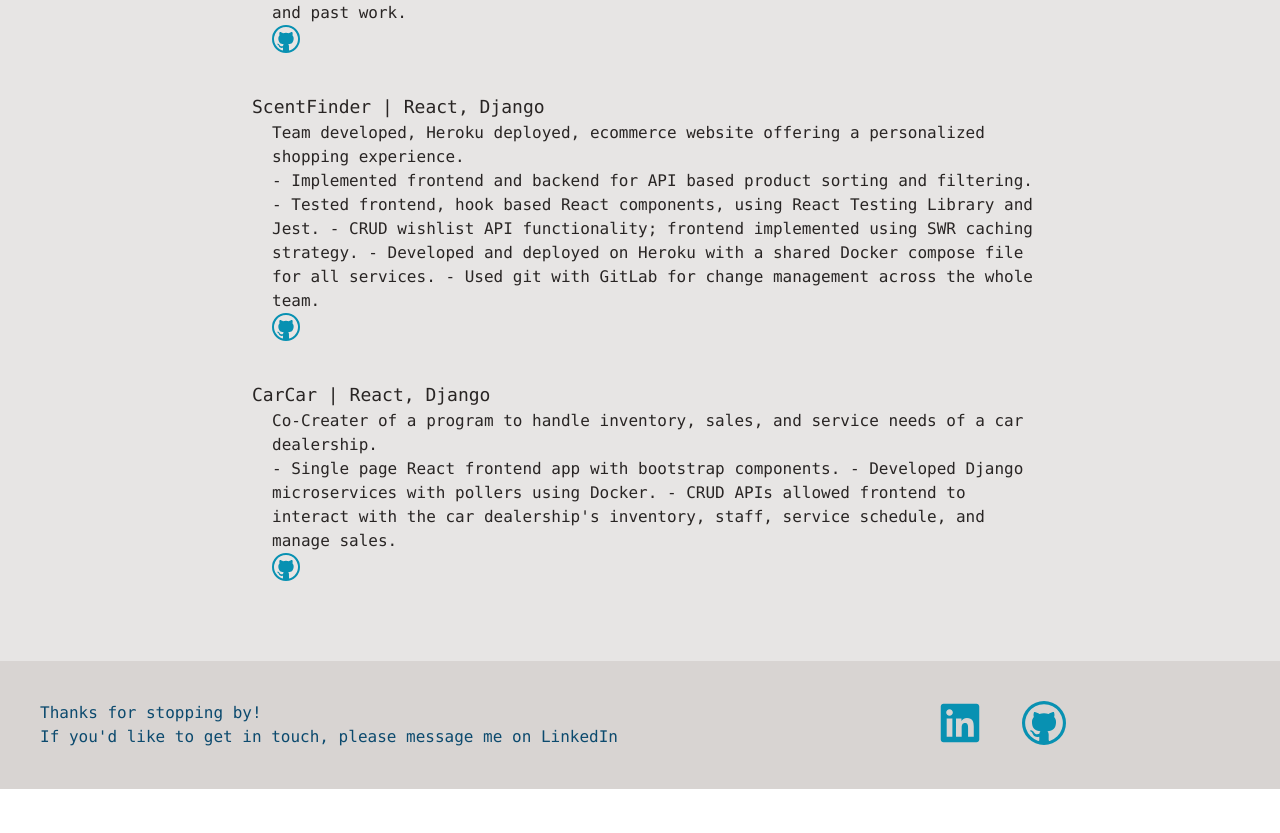
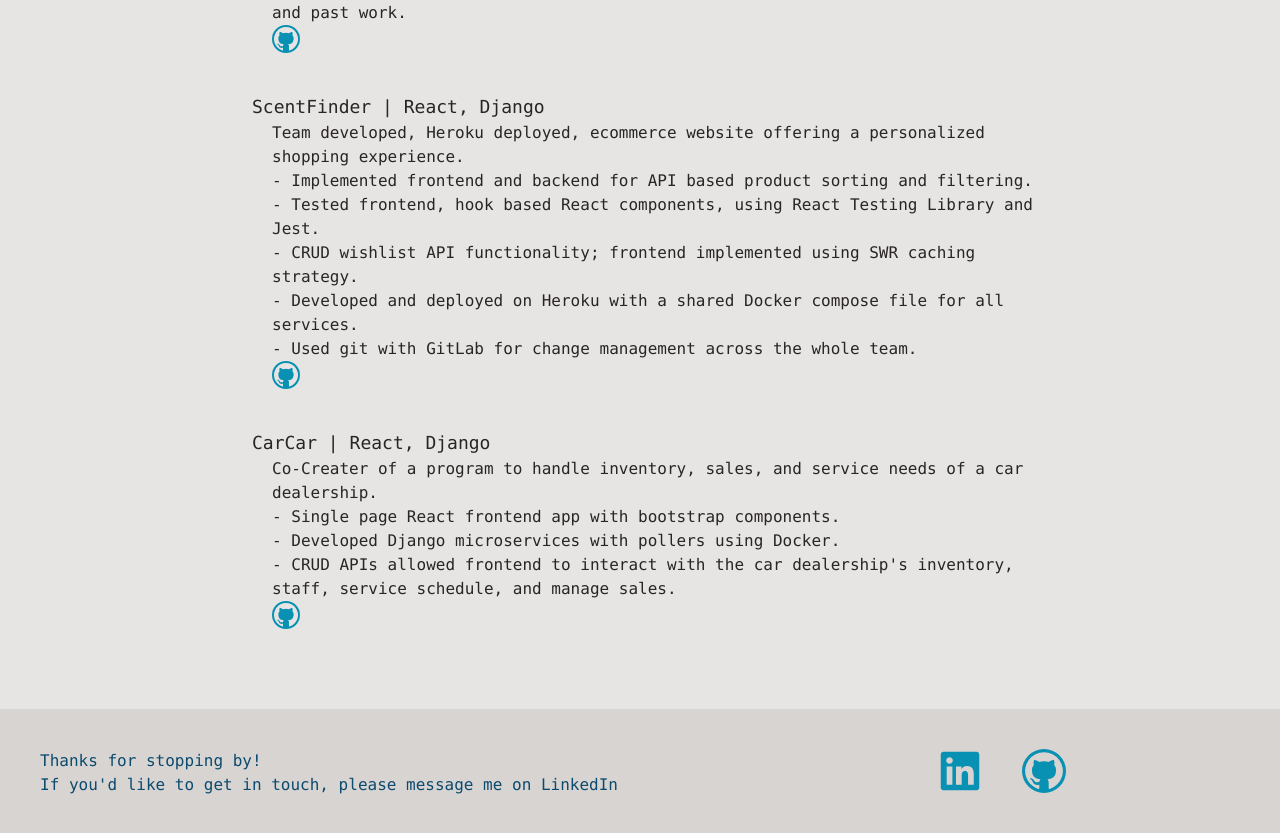
Before and after one commit to frerij/portfolio, a Next.js app: page / in a window 1280 px wide. Shown: the part 867-1700 px from the top of the page. Before the commit the page ends 1656 px from the top, so only its background shows below. Built offline with nearby package versions, Linux system fonts and the light colour scheme.

Commit message:
fixed project description render

```diff
--- a/components/Project.jsx
+++ b/components/Project.jsx
@@ -15,7 +15,8 @@ export default function Project({
       </h4>
       <div className="ml-5">
         <p>{summary}</p>
-        {description !== "" && <p>{description}</p>}
+        {description !== [] &&
+          description.map((bullet) => <p key={bullet[1]}>{bullet}</p>)}
         <div className="ml-5">
           {demoLink !== "" && (
             <p>
--- a/pages/index.js
+++ b/pages/index.js
@@ -121,7 +121,7 @@ export default function Home() {
                 stack="Next.js, TailwindCSS, Vercel"
                 githubLink="https://github.com/frerij/word-jumble"
                 summary="Minimalist UI for The Seattle Times Daily Jumble word game."
-                description=""
+                description={[]}
                 demoLink="https://jumble.jordanf.dev"
               />
               <Project
@@ -129,7 +129,7 @@ export default function Home() {
                 stack="Next.js, TailwindCSS, Vercel"
                 githubLink="https://github.com/frerij/portfolio"
                 summary="My first exploration into Next.js and Tailwind and a place to show my current and past work."
-                description=""
+                description={[]}
                 demoLink=""
               />
               <Project
@@ -138,15 +138,13 @@ export default function Home() {
                 githubLink="https://github.com/frerij/Scent-Finder"
                 summary="Team developed, Heroku deployed, ecommerce website offering
                 a personalized shopping experience."
-                description="- Implemented frontend and backend for API based product sorting and filtering.
-                - Tested frontend, hook based React components,
-                using React Testing Library and Jest.
-                - CRUD wishlist API functionality; frontend
-                implemented using SWR caching strategy.
-                - Developed and deployed on Heroku with a shared
-                Docker compose file for all services.
-                - Used git with GitLab for change management
-                across the whole team."
+                description={[
+                  "- Implemented frontend and backend for API based product sorting and filtering.",
+                  "- Tested frontend, hook based React components, using React Testing Library and Jest.",
+                  "- CRUD wishlist API functionality; frontend implemented using SWR caching strategy.",
+                  "- Developed and deployed on Heroku with a shared Docker compose file for all services.",
+                  "- Used git with GitLab for change management across the whole team.",
+                ]}
                 demoLink=""
               />
 
@@ -156,13 +154,11 @@ export default function Home() {
                 githubLink="https://github.com/frerij/carcar"
                 summary="Co-Creater of a program to handle inventory, sales, and
                 service needs of a car dealership."
-                description="- Single page React frontend app with bootstrap
-                components.
-                - Developed Django microservices with pollers
-                using Docker.
-                - CRUD APIs allowed frontend to interact with the
-                car dealership's inventory, staff, service schedule,
-                and manage sales."
+                description={[
+                  "- Single page React frontend app with bootstrap components.",
+                  "- Developed Django microservices with pollers using Docker.",
+                  "- CRUD APIs allowed frontend to interact with the car dealership's inventory, staff, service schedule, and manage sales.",
+                ]}
                 demoLink=""
               />
             </div>
```
